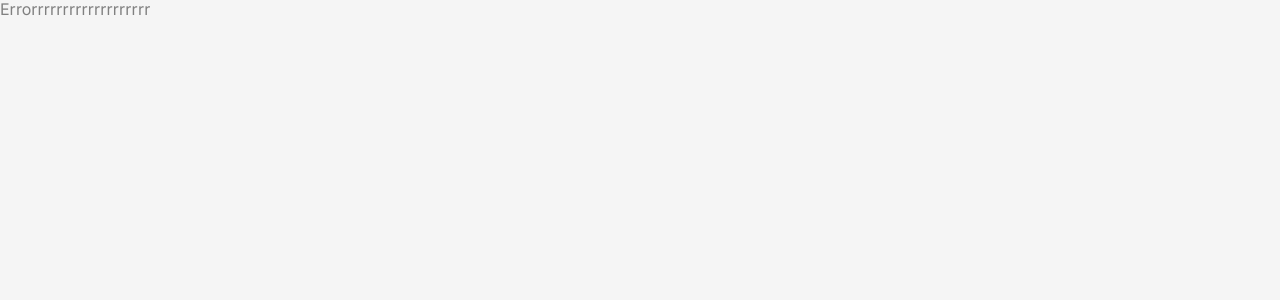
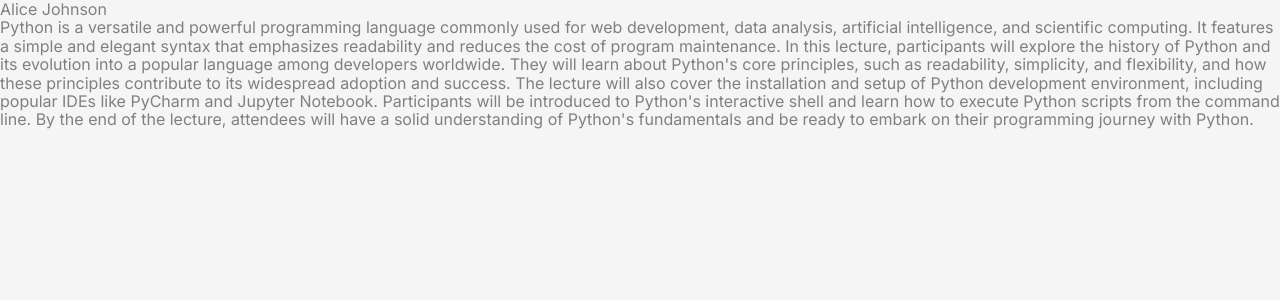
Before and after one commit to LiudmylaBolotova/next-app-test, a Next.js app: page /articles/1 in a window 1280 px wide. Shown: the top 300 px of the page. Built offline with nearby package versions, Linux system fonts and the light colour scheme.

Commit message:
added routing fix, errors files

```diff
--- a/src/app/(server)/api.ts
+++ b/src/app/(server)/api.ts
@@ -5,8 +5,9 @@ export function getAllLecturers() {
   return lecturers;
 }
 
-export function getArticleById(articleName: string) {
-  const article = articles.find((x) => x.name === articleName);
+export function getArticleById(articleName: number) {
+
+  const article = articles.find((x) => x.id === articleName);
 
   if (!article) {
     return;
--- a/src/app/articles/[articleName]/page.tsx
+++ b/src/app/articles/[articleName]/page.tsx
@@ -1,16 +1,11 @@
 import {getArticleById} from '../../(server)/api';
-
-interface ArticleName {
-    id: number;
-    name: string;
-    text: string;
-
-}
 
 
 export default async function ArticlePage({params}: Params) {
 const {articleName} = params;
-const article = await getArticleById(articleName);
+const articleId: number = parseInt(articleName, 10);
+
+const article = await getArticleById(articleId);
 
 if (!article) {
     return <p>Errorrrrrrrrrrrrrrrrrrr</p>
--- /dev/null
+++ b/src/app/errors.ts
@@ -0,0 +1,3 @@
+export const ERRORS = {
+    NOT_FOUND: 'NOT_FOUND',
+  };
```
Also changed, not shown: src/app/error.tsx (added, +10 -0 lines).
